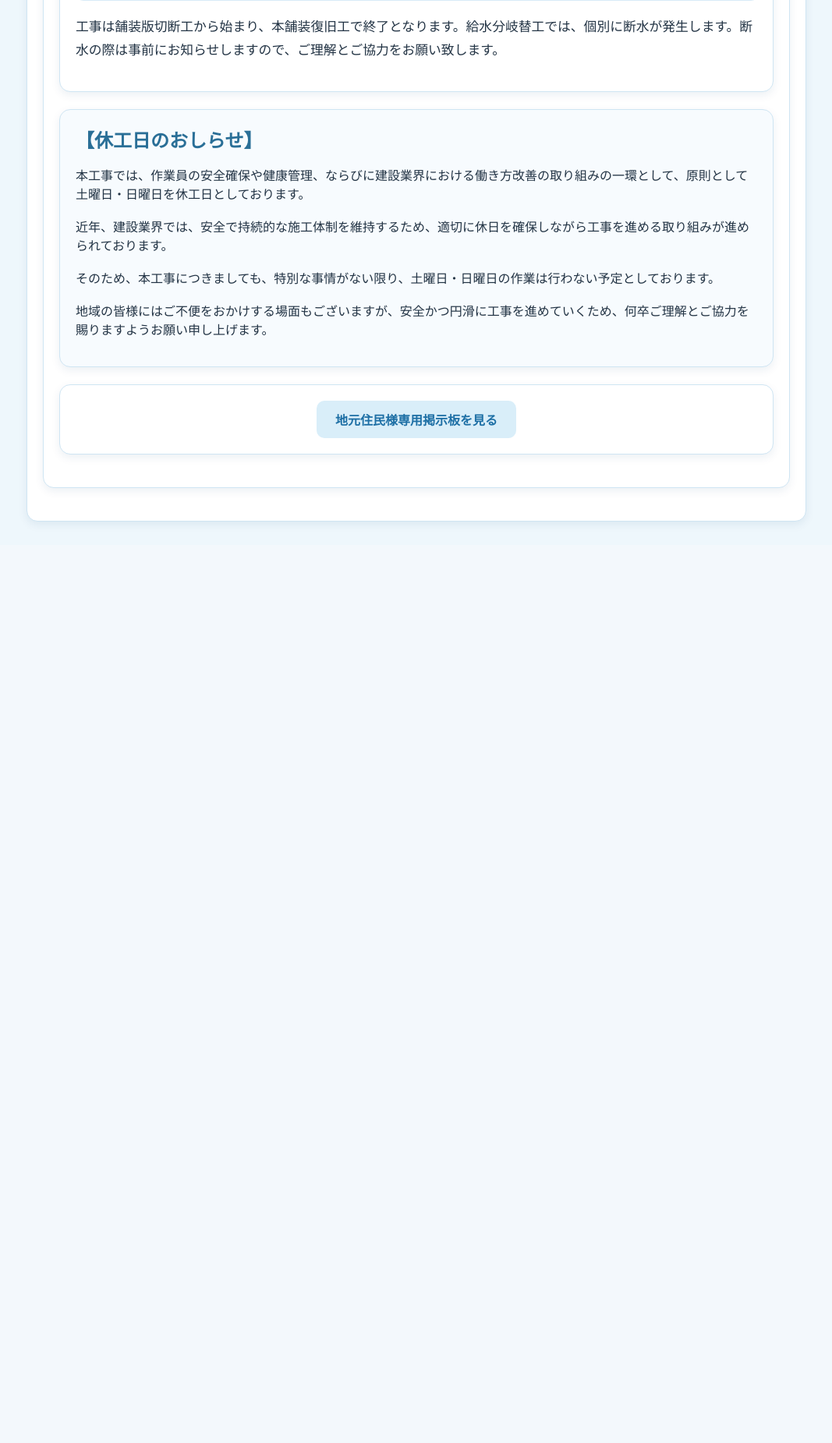
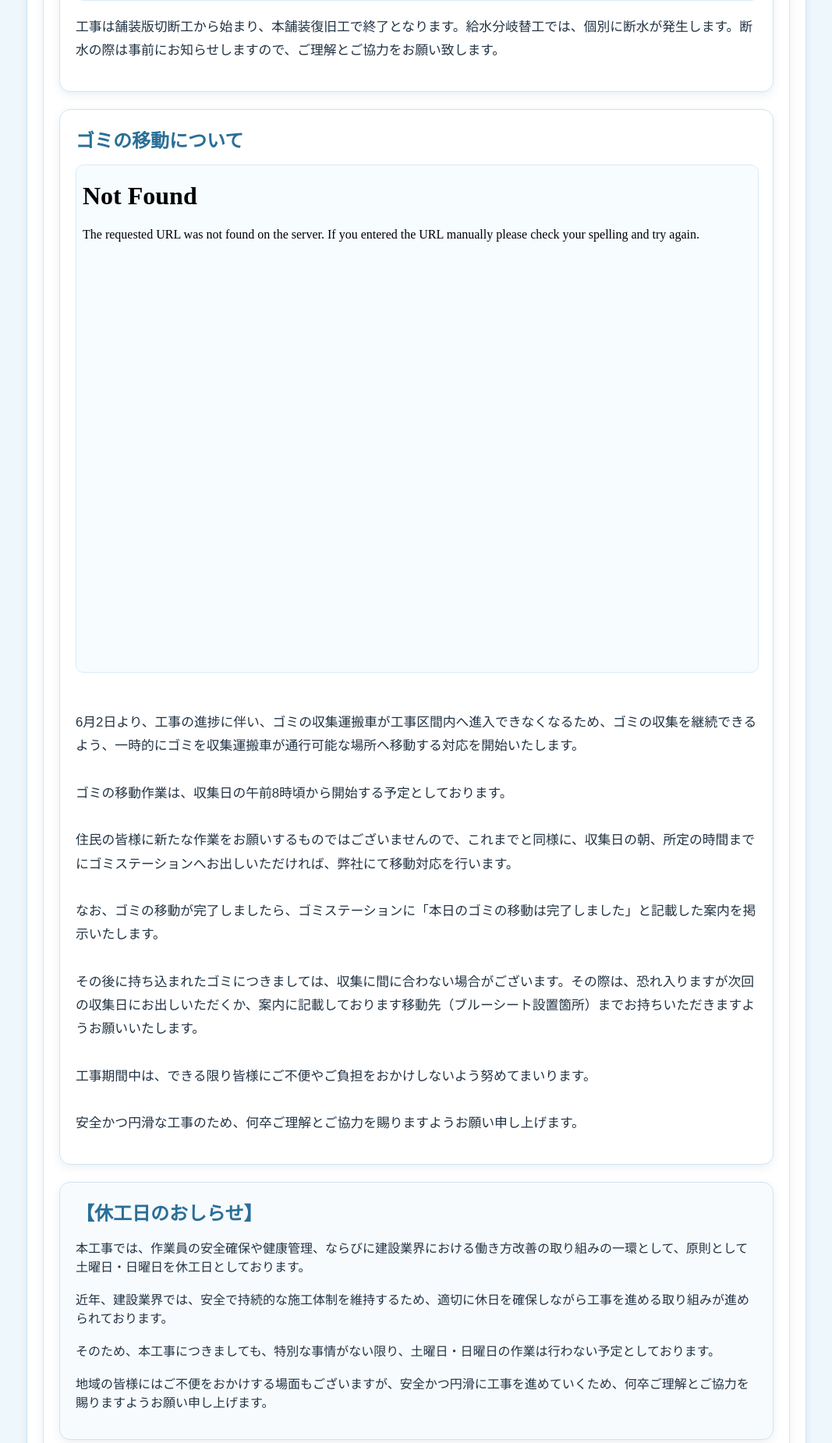
Before and after one commit to takeda03731-yu/construction_board, a Flask app: page / in a window 1280 px wide. Shown: the part 3818-5669 px from the top of the page at 78% size, without its empty margins (106-1173 px from the left). Before the commit the page ends 4493 px from the top, so only its background shows below. Run offline with Flask 3, Linux system fonts and the light colour scheme; some libraries are stand-ins or nearby versions.

Commit message:
ゴミの移動

```diff
--- a/main.py
+++ b/main.py
@@ -79,9 +79,11 @@ SITE_INFO = {
     "image_file": "配水管布設工.pdf",  # staticフォルダ内のファイル名
     "image_file2": "工事概要.pdf",
     "image_file3": "臨時駐車場.pdf",
+    "image_file4": "ゴミの移動.pdf",
     "image_description": "日頃より、本工事にご理解とご協力を賜り、誠にありがとうございます。\n\n交通規制や迂回などにより、地域の皆様にはご不便をおかけしておりますが、皆様のご理解と温かいご協力に支えられ、安全に作業を進めることができております。心より御礼申し上げます。\n\n6月1日（月曜日）は、図に示しております箇所にて施工を予定しております。\n\n本日施工を行うにあたり、㈱田宮パーツの皆様、大洋印刷㈱の皆様、ならびに施工箇所付近にお住まいの皆様には、車両の出入りや通行などにおいて多大なるご不便とご負担をおかけいたしました。\n\nそのような状況にもかかわらず、皆様には温かくご理解いただき、作業へのご配慮とご協力を賜りましたこと、心より感謝申し上げます。\n\n皆様のご協力のおかげで、本日の作業も大きな支障なく、安全に進めることができました。\n\nまた、土曜日・日曜日の作業を避けながら工程を進めることができておりますのも、皆様のご理解とご協力があってこそと感じております。改めまして、深く御礼申し上げます。\n\n通行止め区間につきましては、引き続き一部延長となるため、南側から北側への通り抜けはできません。\n\n通行の際は、現地誘導員の案内に従っていただき、図に記載しております迂回路をご利用くださいますようお願いいたします。\n\nなお、北側からの車両通行につきましても、引き続き制限が続く予定です。\n\n大型車両をご利用の方につきましては、恐れ入りますが、図に示しております箇所より進入していただきますようお願いいたします。\n\nまた、迂回路には道路幅が狭い箇所もございますので、通行の際は十分ご注意くださいますようお願いいたします。\n\n皆様にはご不便とご負担をおかけいたしますが、安全を第一に作業を進めてまいりますので、何卒ご理解とご協力を賜りますようお願い申し上げます。\n\n今後も安全管理を徹底し、周辺環境に十分配慮しながら施工を進めてまいりますので、引き続きよろしくお願い申し上げます。",
     "image_description2": "工事は舗装版切断工から始まり、本舗装復旧工で終了となります。給水分岐替工では、個別に断水が発生します。断水の際は事前にお知らせしますので、ご理解とご協力をお願い致します。",
     "image_description3": "このたび、近隣の住民様のご厚意により、臨時駐車場を設置させていただくこととなりました。\n\n配水管の布設作業は、1日あたり約15m～30m程度の掘削を行うため、施工箇所によりましては、一時的にお車の出し入れが難しくなる場合がございます。\n\nその際には大変恐れ入りますが、臨時駐車場へのお車のご移動にご協力をお願いさせていただくことがございます。\n\nなお、臨時駐車場内における盗難や事故等につきましては、誠に申し訳ございませんが、責任を負いかねますので、貴重品の管理や施錠等にご留意いただきますようお願い申し上げます。\n\nできる限りご不便をおかけしないよう努めてまいりますので、安心・安全な工事のため、何卒ご理解とご協力のほどお願い申し上げます。",
+    "image_description4": "6月2日より、工事の進捗に伴い、ゴミの収集運搬車が工事区間内へ進入できなくなるため、ゴミの収集を継続できるよう、一時的にゴミを収集運搬車が通行可能な場所へ移動する対応を開始いたします。\n\nゴミの移動作業は、収集日の午前8時頃から開始する予定としております。\n\n住民の皆様に新たな作業をお願いするものではございませんので、これまでと同様に、収集日の朝、所定の時間までにゴミステーションへお出しいただければ、弊社にて移動対応を行います。\n\nなお、ゴミの移動が完了しましたら、ゴミステーションに「本日のゴミの移動は完了しました」と記載した案内を掲示いたします。\n\nその後に持ち込まれたゴミにつきましては、収集に間に合わない場合がございます。その際は、恐れ入りますが次回の収集日にお出しいただくか、案内に記載しております移動先（ブルーシート設置箇所）までお持ちいただきますようお願いいたします。\n\n工事期間中は、できる限り皆様にご不便やご負担をおかけしないよう努めてまいります。\n\n安全かつ円滑な工事のため、何卒ご理解とご協力を賜りますようお願い申し上げます。",
     "holiday_notice": "本工事では、作業員の安全確保や健康管理、ならびに建設業界における働き方改善の取り組みの一環として、原則として土曜日・日曜日を休工日としております。\n\n近年、建設業界では、安全で持続的な施工体制を維持するため、適切に休日を確保しながら工事を進める取り組みが進められております。\n\nそのため、本工事につきましても、特別な事情がない限り、土曜日・日曜日の作業は行わない予定としております。\n\n地域の皆様にはご不便をおかけする場面もございますが、安全かつ円滑に工事を進めていくため、何卒ご理解とご協力を賜りますようお願い申し上げます。"
 }
 
--- a/templates/base.html
+++ b/templates/base.html
@@ -66,6 +66,24 @@
                 </p>
             </section>
 
+            <section class="card">
+                <h2>ゴミの移動について</h2>
+
+                {% set ext = site.image_file4.split('.')[-1].lower() %}
+
+                {% if ext in ["jpg", "jpeg", "png"] %}
+                <img src="{{ url_for('static', filename=site.image_file4) }}" alt="ゴミの移動" class="progress-image">
+                {% elif ext == "pdf" %}
+                <iframe src="{{ url_for('static', filename=site.image_file4) }}" class="progress-pdf"></iframe>
+                {% else %}
+                <p>対応していないファイル形式です。</p>
+                {% endif %}
+
+                <p class="image-description" style="white-space: pre-line;">
+                    {{ site.image_description4 }}
+                </p>
+            </section>
+
             <section class="card notice-box">
                 <h2>【休工日のおしらせ】</h2>
                 <p style="white-space: pre-line;">{{ site.holiday_notice }}</p>
```
Also changed, not shown: 1 other file.
